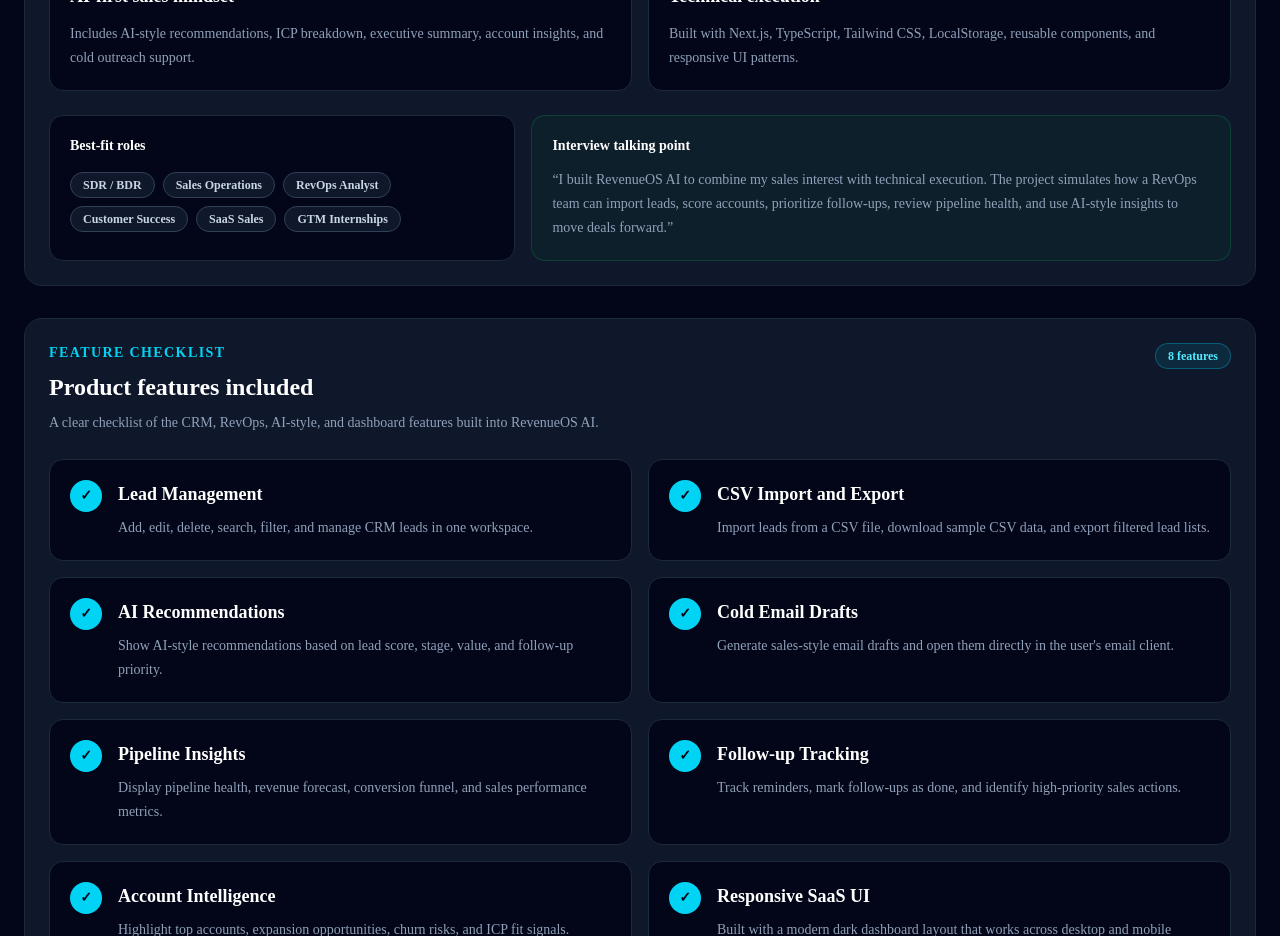
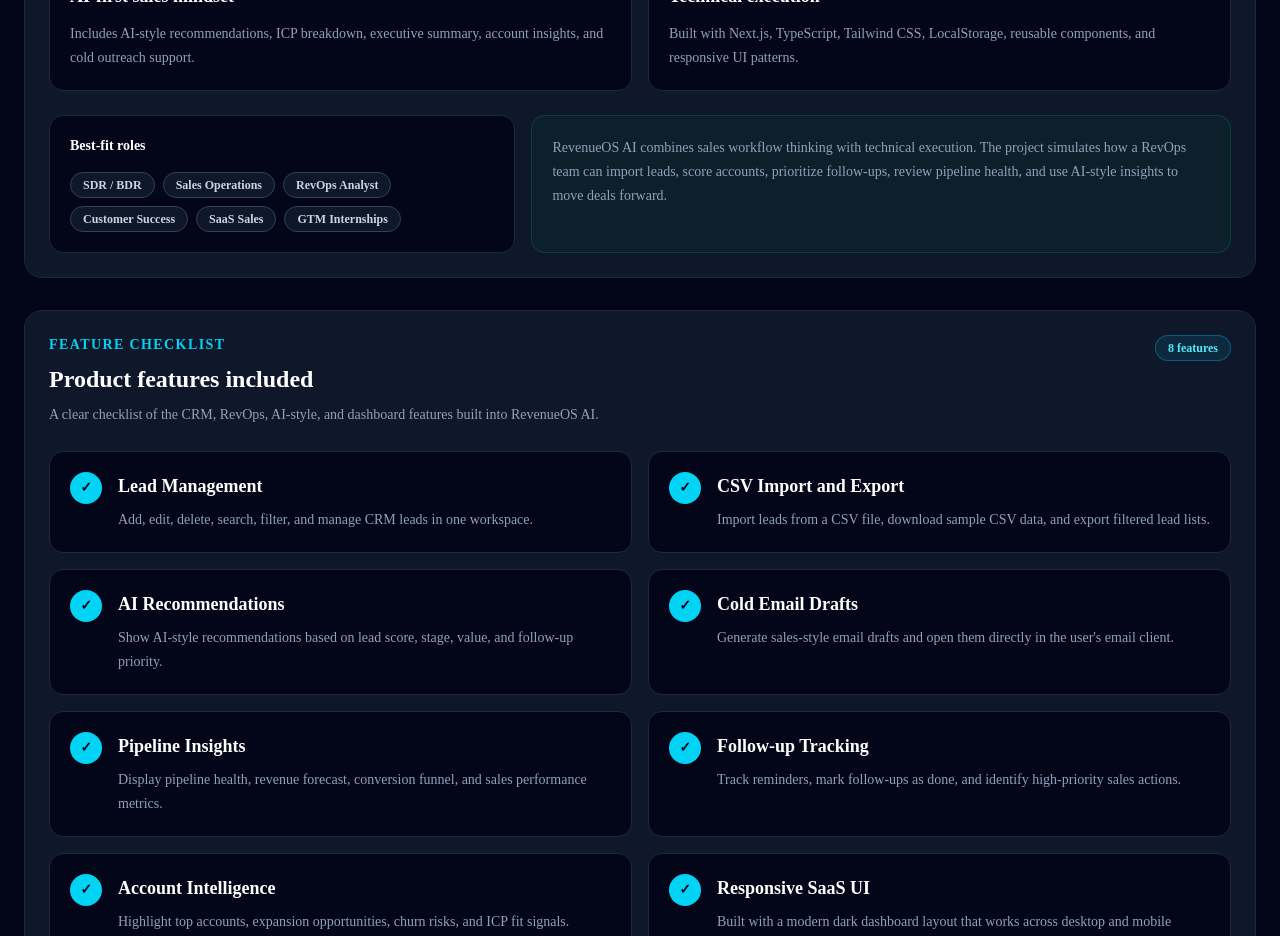
Before and after one commit to Asad97531/revenueos-ai, a Next.js app: page /dashboard in a window 1280 px wide. Shown: the part 2140-3076 px from the top of the page. Built offline with nearby package versions, Linux system fonts and the light colour scheme.

Commit message:
Remove recruiter notes interview heading

```diff
--- a/components/dashboard/RecruiterNotes.tsx
+++ b/components/dashboard/RecruiterNotes.tsx
@@ -72,9 +72,7 @@
 
       <div className="mt-6 grid gap-4 lg:grid-cols-[0.8fr_1.2fr]">
         <div className="rounded-xl border border-slate-800 bg-slate-950 p-5">
-          <p className="text-sm font-semibold text-white">
-            Best-fit roles
-          </p>
+          <p className="text-sm font-semibold text-white">Best-fit roles</p>
 
           <div className="mt-4 flex flex-wrap gap-2">
             {roleFitItems.map((role) => (
@@ -89,15 +87,11 @@
         </div>
 
         <div className="rounded-xl border border-green-500/20 bg-green-500/5 p-5">
-          <p className="text-sm font-semibold text-white">
-            Interview talking point
-          </p>
-
-          <p className="mt-3 text-sm leading-6 text-slate-400">
-            “I built RevenueOS AI to combine my sales interest with technical
+          <p className="text-sm leading-6 text-slate-400">
+            RevenueOS AI combines sales workflow thinking with technical
             execution. The project simulates how a RevOps team can import leads,
             score accounts, prioritize follow-ups, review pipeline health, and
-            use AI-style insights to move deals forward.”
+            use AI-style insights to move deals forward.
           </p>
         </div>
       </div>
```
